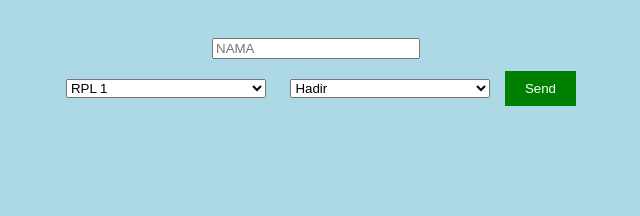
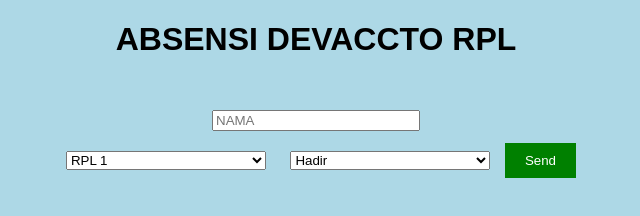
Before and after one commit to IHsanwar/absensi, a plain HTML site: page index.html in a window 1280 px wide. Shown: the whole page, without its empty margins (324-964 px from the left). Drawn offline with Linux system fonts and the light colour scheme.

Commit message:
Update index.html

```diff
--- a/index.html
+++ b/index.html
@@ -7,6 +7,7 @@
     <link rel="stylesheet" href="style.css">
 </head>
 <body>
+  <h1>ABSENSI DEVACCTO RPL</h1>
     <form name="submit-to-google-sheet">
         <input name="nama" type="text" placeholder="NAMA" required>
         <br>
```
